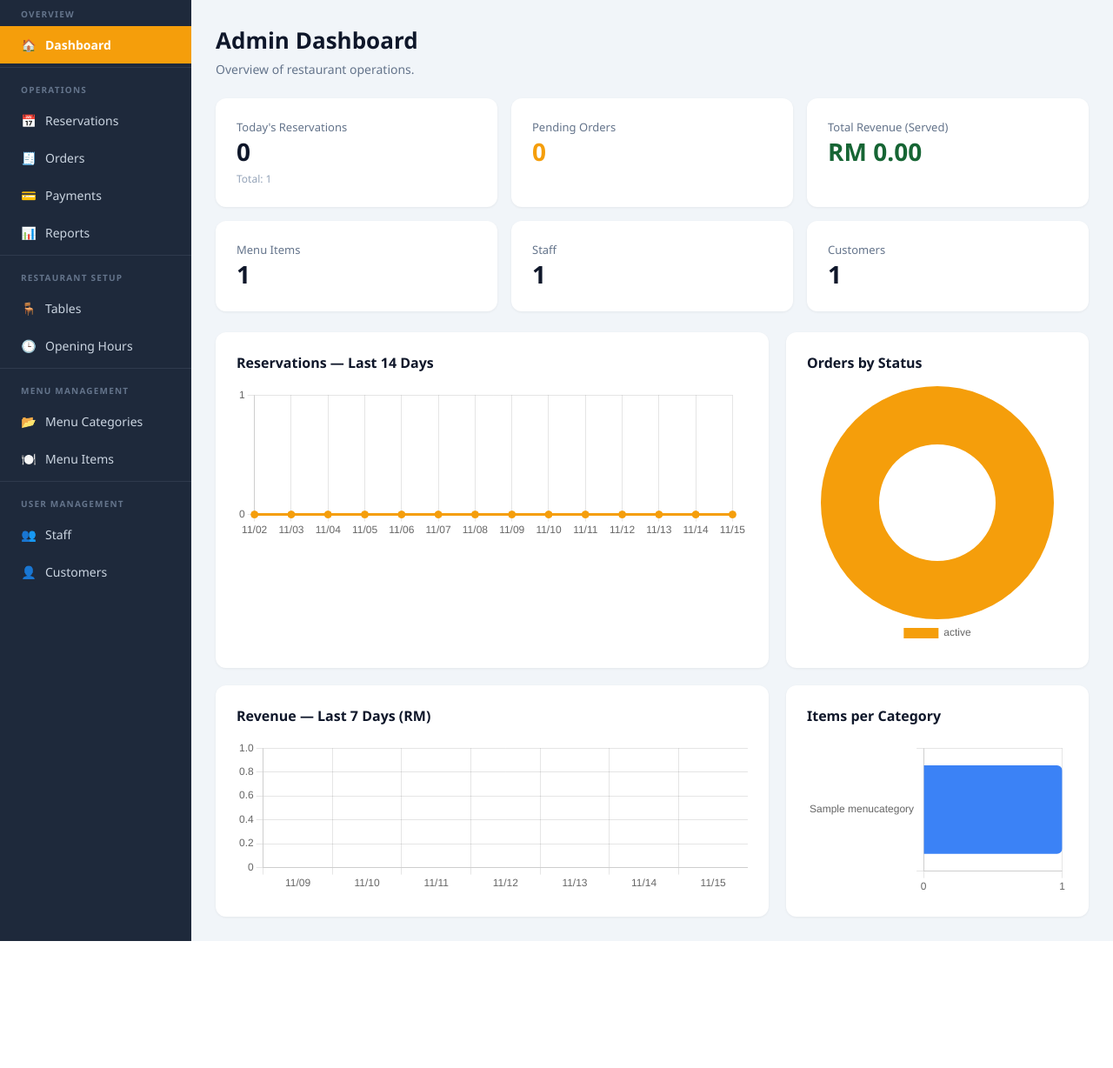
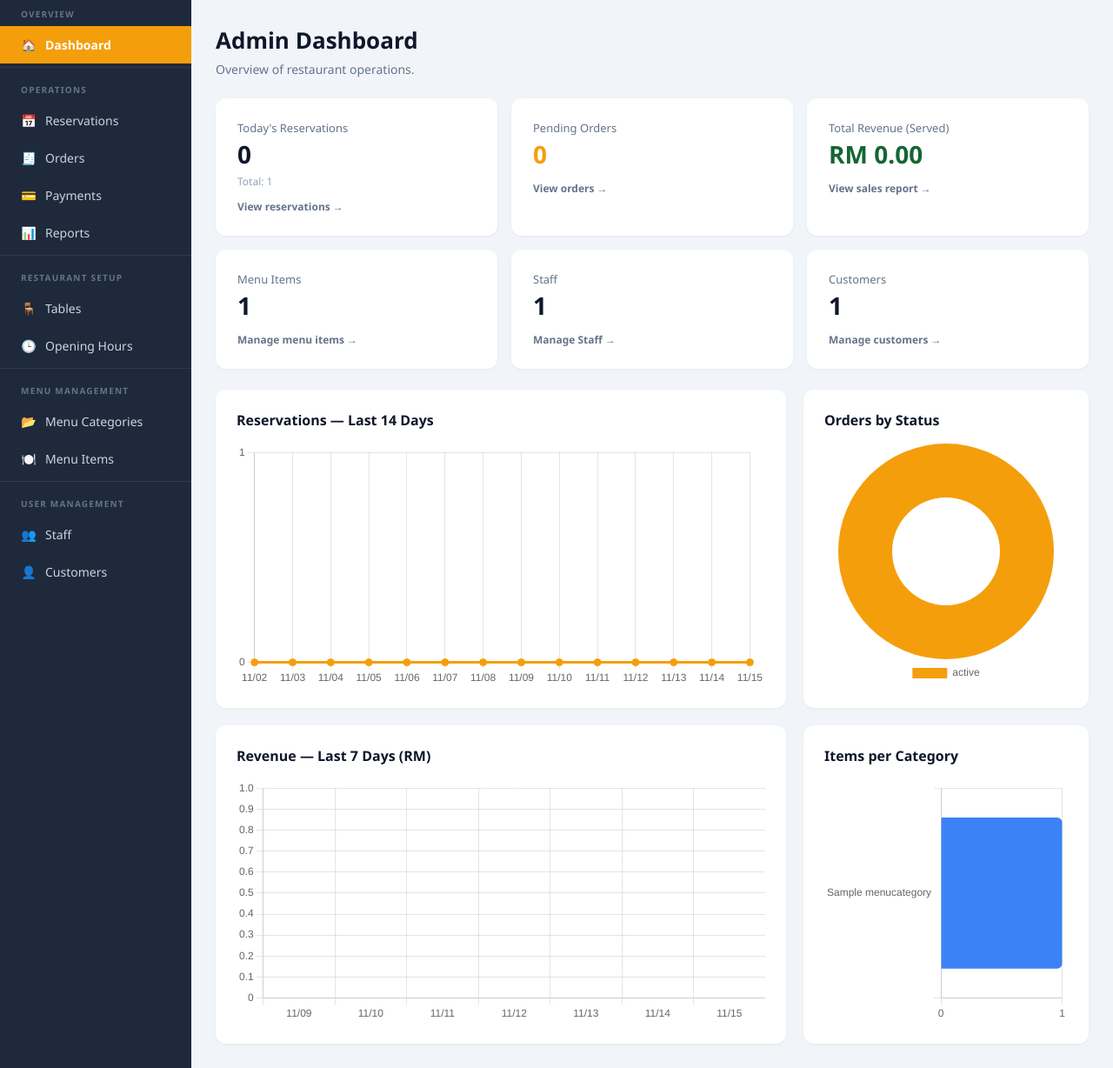
Before and after one commit to brendancws/SE_Project, an ASP.NET Core app: page /Admin/Dashboard in a window 1280 px wide. Shown: the part 69-1297 px from the top of the page at 87% size. Before the commit the page ends 1151 px from the top, so only its background shows below. Run offline with ASP.NET Core 8, Linux system fonts and the light colour scheme; the visitor is signed in with stand-in values (Sample User, id 1); empty tables hold one stand-in row (values such as "Sample post"); database files in the repository are not loaded.

Commit message:
Improve Administrator dashboard layout and navigation

```diff
--- a/RROMS/Pages/Admin/Dashboard.cshtml
+++ b/RROMS/Pages/Admin/Dashboard.cshtml
@@ -5,60 +5,285 @@
     Layout = "_AdminLayout";
 }
 
+<style>
+    .dashboard-summary-grid {
+        display: grid;
+        grid-template-columns: repeat(3, minmax(0, 1fr));
+        gap: 16px;
+        margin-bottom: 24px;
+    }
+
+    .dashboard-summary-card {
+        display: block;
+        margin-bottom: 0;
+        color: inherit;
+        text-decoration: none;
+        transition:
+            transform 0.15s ease,
+            box-shadow 0.15s ease,
+            border-color 0.15s ease;
+        border: 1px solid transparent;
+    }
+
+    .dashboard-summary-card:hover {
+        transform: translateY(-2px);
+        border-color: #f59e0b;
+        box-shadow: 0 8px 20px rgba(15, 23, 42, 0.10);
+    }
+
+    .dashboard-summary-card:focus-visible {
+        border-color: #f59e0b;
+        outline: 3px solid rgba(245, 158, 11, 0.24);
+        outline-offset: 2px;
+    }
+
+    .dashboard-card-label {
+        color: #64748b;
+        font-size: 13px;
+    }
+
+    .dashboard-card-value {
+        margin-top: 2px;
+        color: #0f172a;
+        font-size: 28px;
+        font-weight: 700;
+    }
+
+    .dashboard-card-value.warning {
+        color: #f59e0b;
+    }
+
+    .dashboard-card-value.success {
+        color: #166534;
+    }
+
+    .dashboard-card-detail {
+        margin-top: 4px;
+        color: #94a3b8;
+        font-size: 12px;
+    }
+
+    .dashboard-card-action {
+        margin-top: 12px;
+        color: #64748b;
+        font-size: 12px;
+        font-weight: 600;
+    }
+
+    .dashboard-summary-card:hover .dashboard-card-action {
+        color: #d97706;
+    }
+
+    .dashboard-chart-grid {
+        display: grid;
+        grid-template-columns: minmax(0, 2fr) minmax(280px, 1fr);
+        gap: 20px;
+        margin-bottom: 20px;
+    }
+
+    .dashboard-chart-grid:last-of-type {
+        margin-bottom: 0;
+    }
+
+    .dashboard-chart-card {
+        min-width: 0;
+        margin-bottom: 0;
+    }
+
+    .dashboard-chart-title {
+        margin-bottom: 16px;
+        color: #0f172a;
+        font-size: 16px;
+        font-weight: 700;
+    }
+
+    .dashboard-chart-container {
+        position: relative;
+        width: 100%;
+        height: 280px;
+    }
+
+    .dashboard-chart-container.compact {
+        height: 280px;
+    }
+
+    @@media (max-width: 1100px) {
+        .dashboard-summary-grid {
+            grid-template-columns: repeat(2, minmax(0, 1fr));
+        }
+
+        .dashboard-chart-grid {
+            grid-template-columns: 1fr;
+        }
+
+        .dashboard-chart-container,
+        .dashboard-chart-container.compact {
+            height: 260px;
+        }
+    }
+
+    @@media (max-width: 700px) {
+        .dashboard-summary-grid {
+            grid-template-columns: 1fr;
+        }
+
+        .dashboard-chart-container,
+        .dashboard-chart-container.compact {
+            height: 230px;
+        }
+    }
+</style>
+
 <h1>Admin Dashboard</h1>
 <p class="subtitle">Overview of restaurant operations.</p>
 
 <!-- Summary cards -->
-<div style="display:grid; grid-template-columns: repeat(3, 1fr); gap:16px; margin-bottom:24px;">
-    <div class="card" style="margin-bottom:0;">
-        <div style="font-size:13px; color:#64748b;">Today's Reservations</div>
-        <div style="font-size:28px; font-weight:700; color:#0f172a;">@Model.TodayReservations</div>
-        <div style="font-size:12px; color:#94a3b8; margin-top:4px;">Total: @Model.TotalReservations</div>
+<div class="dashboard-summary-grid">
+    <a href="/Admin/Reservations"
+       class="card dashboard-summary-card"
+       aria-label="View reservations">
+        <div class="dashboard-card-label">
+            Today's Reservations
         </div>
-    <div class="card" style="margin-bottom:0;">
-        <div style="font-size:13px; color:#64748b;">Pending Orders</div>
-        <div style="font-size:28px; font-weight:700; color:#f59e0b;">@Model.PendingOrders</div>
+
+        <div class="dashboard-card-value">
+            @Model.TodayReservations
         </div>
-    <div class="card" style="margin-bottom:0;">
-        <div style="font-size:13px; color:#64748b;">Total Revenue (Served)</div>
-        <div style="font-size:28px; font-weight:700; color:#166534;">RM @Model.TotalRevenue.ToString("F2")</div>
+
+        <div class="dashboard-card-detail">
+            Total: @Model.TotalReservations
         </div>
-    <div class="card" style="margin-bottom:0;">
-        <div style="font-size:13px; color:#64748b;">Menu Items</div>
-        <div style="font-size:28px; font-weight:700; color:#0f172a;">@Model.TotalMenuItems</div>
+
+        <div class="dashboard-card-action">
+            View reservations →
         </div>
-    <div class="card" style="margin-bottom:0;">
-        <div style="font-size:13px; color:#64748b;">Staff</div>
-        <div style="font-size:28px; font-weight:700; color:#0f172a;">@Model.TotalStaff</div>
+    </a>
+
+    <a href="/Admin/Orders"
+       class="card dashboard-summary-card"
+       aria-label="View pending orders">
+        <div class="dashboard-card-label">
+            Pending Orders
         </div>
-    <div class="card" style="margin-bottom:0;">
-        <div style="font-size:13px; color:#64748b;">Customers</div>
-        <div style="font-size:28px; font-weight:700; color:#0f172a;">@Model.TotalCustomers</div>
+
+        <div class="dashboard-card-value warning">
+            @Model.PendingOrders
         </div>
+
+        <div class="dashboard-card-action">
+            View orders →
+        </div>
+    </a>
+
+    <a href="/Admin/Reports/Sales"
+       class="card dashboard-summary-card"
+       aria-label="View sales report">
+        <div class="dashboard-card-label">
+            Total Revenue (Served)
+        </div>
+
+        <div class="dashboard-card-value success">
+            RM @Model.TotalRevenue.ToString("F2")
+        </div>
+
+        <div class="dashboard-card-action">
+            View sales report →
+        </div>
+    </a>
+
+    <a href="/Admin/MenuItems"
+       class="card dashboard-summary-card"
+       aria-label="Manage menu items">
+        <div class="dashboard-card-label">
+            Menu Items
+        </div>
+
+        <div class="dashboard-card-value">
+            @Model.TotalMenuItems
+        </div>
+
+        <div class="dashboard-card-action">
+            Manage menu items →
+        </div>
+    </a>
+
+    <a href="/Admin/Staff"
+       class="card dashboard-summary-card"
+       aria-label="Manage Staff accounts">
+        <div class="dashboard-card-label">
+            Staff
+        </div>
+
+        <div class="dashboard-card-value">
+            @Model.TotalStaff
+        </div>
+
+        <div class="dashboard-card-action">
+            Manage Staff →
+        </div>
+    </a>
+
+    <a href="/Admin/Customers"
+       class="card dashboard-summary-card"
+       aria-label="Manage customer accounts">
+        <div class="dashboard-card-label">
+            Customers
+        </div>
+
+        <div class="dashboard-card-value">
+            @Model.TotalCustomers
+        </div>
+
+        <div class="dashboard-card-action">
+            Manage customers →
+        </div>
+    </a>
 </div>
 
 <!-- Charts row 1 -->
-<div style="display:grid; grid-template-columns: 2fr 1fr; gap:20px; margin-bottom:20px;">
-    <div class="card" style="margin-bottom:0;">
-        <div style="font-size:16px; font-weight:700; color:#0f172a; margin-bottom:16px;">Reservations — Last 14 Days</div>
-        <canvas id="reservationsChart" height="90"></canvas>
+<div class="dashboard-chart-grid">
+    <section class="card dashboard-chart-card">
+        <div class="dashboard-chart-title">
+            Reservations — Last 14 Days
         </div>
-    <div class="card" style="margin-bottom:0;">
-        <div style="font-size:16px; font-weight:700; color:#0f172a; margin-bottom:16px;">Orders by Status</div>
-        <canvas id="orderStatusChart" height="180"></canvas>
+
+        <div class="dashboard-chart-container">
+            <canvas id="reservationsChart"></canvas>
         </div>
+    </section>
+
+    <section class="card dashboard-chart-card">
+        <div class="dashboard-chart-title">
+            Orders by Status
+        </div>
+
+        <div class="dashboard-chart-container compact">
+            <canvas id="orderStatusChart"></canvas>
+        </div>
+    </section>
 </div>
 
 <!-- Charts row 2 -->
-<div style="display:grid; grid-template-columns: 2fr 1fr; gap:20px;">
-    <div class="card" style="margin-bottom:0;">
-        <div style="font-size:16px; font-weight:700; color:#0f172a; margin-bottom:16px;">Revenue — Last 7 Days (RM)</div>
-        <canvas id="revenueChart" height="90"></canvas>
+<div class="dashboard-chart-grid">
+    <section class="card dashboard-chart-card">
+        <div class="dashboard-chart-title">
+            Revenue — Last 7 Days (RM)
         </div>
-    <div class="card" style="margin-bottom:0;">
-        <div style="font-size:16px; font-weight:700; color:#0f172a; margin-bottom:16px;">Items per Category</div>
-        <canvas id="categoriesChart" height="180"></canvas>
+
+        <div class="dashboard-chart-container">
+            <canvas id="revenueChart"></canvas>
         </div>
+    </section>
+
+    <section class="card dashboard-chart-card">
+        <div class="dashboard-chart-title">
+            Items per Category
+        </div>
+
+        <div class="dashboard-chart-container compact">
+            <canvas id="categoriesChart"></canvas>
+        </div>
+    </section>
 </div>
 
 @section Scripts {
@@ -82,6 +307,7 @@
             },
             options: {
                 responsive: true,
+                maintainAspectRatio: false,
                 plugins: { legend: { display: false } },
                 scales: { y: { beginAtZero: true, ticks: { precision: 0 } } }
             }
@@ -100,6 +326,7 @@
             },
             options: {
                 responsive: true,
+                maintainAspectRatio: false,
                 plugins: { legend: { position: 'bottom', labels: { font: { size: 12 } } } }
             }
         });
@@ -118,6 +345,7 @@
             },
             options: {
                 responsive: true,
+                maintainAspectRatio: false,
                 plugins: { legend: { display: false } },
                 scales: { y: { beginAtZero: true } }
             }
@@ -138,6 +366,7 @@
             options: {
                 indexAxis: 'y',
                 responsive: true,
+                maintainAspectRatio: false,
                 plugins: { legend: { display: false } },
                 scales: { x: { beginAtZero: true, ticks: { precision: 0 } } }
             }
```
Lines whose indentation alone changed are shown as unchanged.
